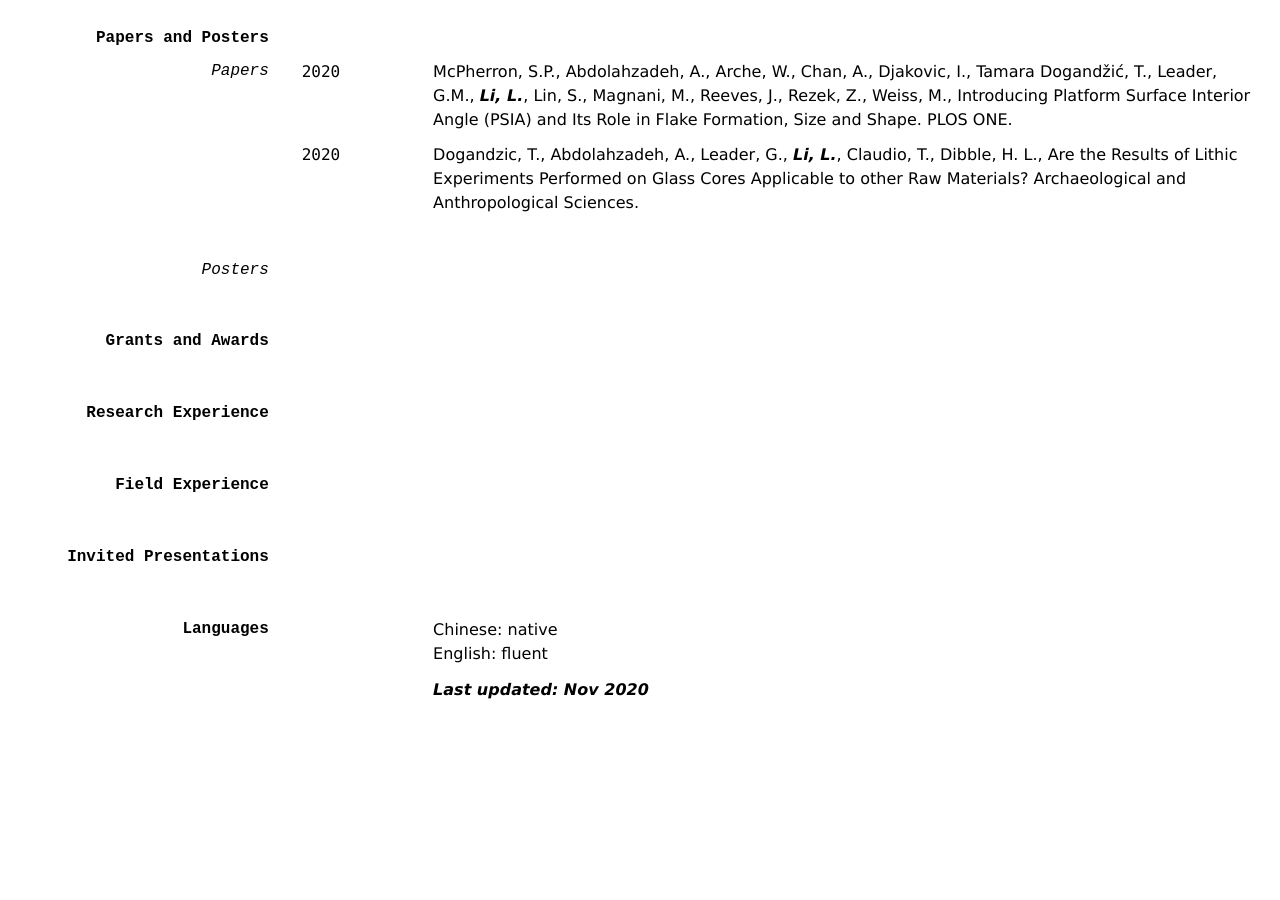
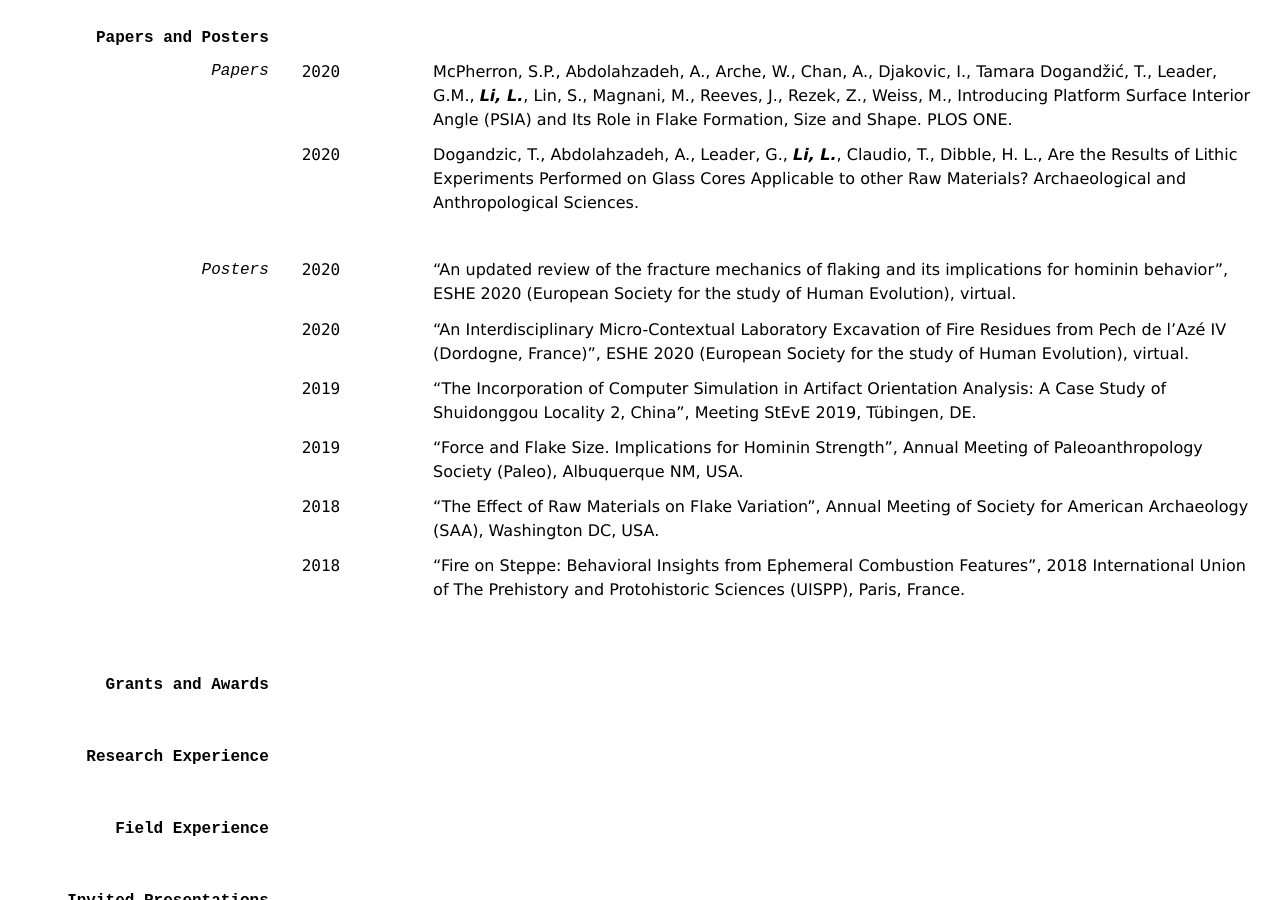
Before and after one commit to lili0824/lili, a Jekyll site: the page built from cv.md, in a window 1280 px wide and 900 px high, scrolled down 796 px. Built offline with Jekyll 4.4.1, drawn with Linux system fonts in a browser that asks for light colours; before the commit the page ends 1509 px from its top, so only the background shows below that.

Commit message:
Update cv.md

```diff
--- a/cv.md
+++ b/cv.md
@@ -56,8 +56,25 @@ Associate, *French Academy of Science*, Paris, France
 `2020`
 Dogandzic, T., Abdolahzadeh, A., Leader, G., _Li, L._, Claudio, T., Dibble, H. L., Are the Results of Lithic Experiments Performed on Glass Cores Applicable to other Raw Materials? Archaeological and Anthropological Sciences.
 
+### Posters
 
-### Posters
+`2020`
+“An updated review of the fracture mechanics of flaking and its implications for hominin behavior”, ESHE 2020 (European Society for the study of Human Evolution), virtual.
+
+`2020`
+“An Interdisciplinary Micro-Contextual Laboratory Excavation of Fire Residues from Pech de l’Azé IV (Dordogne, France)”, ESHE 2020 (European Society for the study of Human Evolution), virtual.
+
+`2019`
+“The Incorporation of Computer Simulation in Artifact Orientation Analysis: A Case Study of Shuidonggou Locality 2, China”, Meeting StEvE 2019, Tübingen, DE.
+
+`2019`
+“Force and Flake Size. Implications for Hominin Strength”, Annual Meeting of Paleoanthropology Society (Paleo), Albuquerque NM, USA.
+
+`2018`
+“The Effect of Raw Materials on Flake Variation”, Annual Meeting of Society for American Archaeology (SAA), Washington DC, USA.
+
+`2018`
+“Fire on Steppe: Behavioral Insights from Ephemeral Combustion Features”, 2018 International Union of The Prehistory and Protohistoric Sciences (UISPP), Paris, France.
 
 ## Grants and Awards
 
@@ -72,4 +89,4 @@ Dogandzic, T., Abdolahzadeh, A., Leader, G., _Li, L._, Claudio, T., Dibble, H. L
 Chinese: native<br />
 English: fluent
 
-*Last updated: Nov 2020*
+### Last updated: Nov 2020
```
